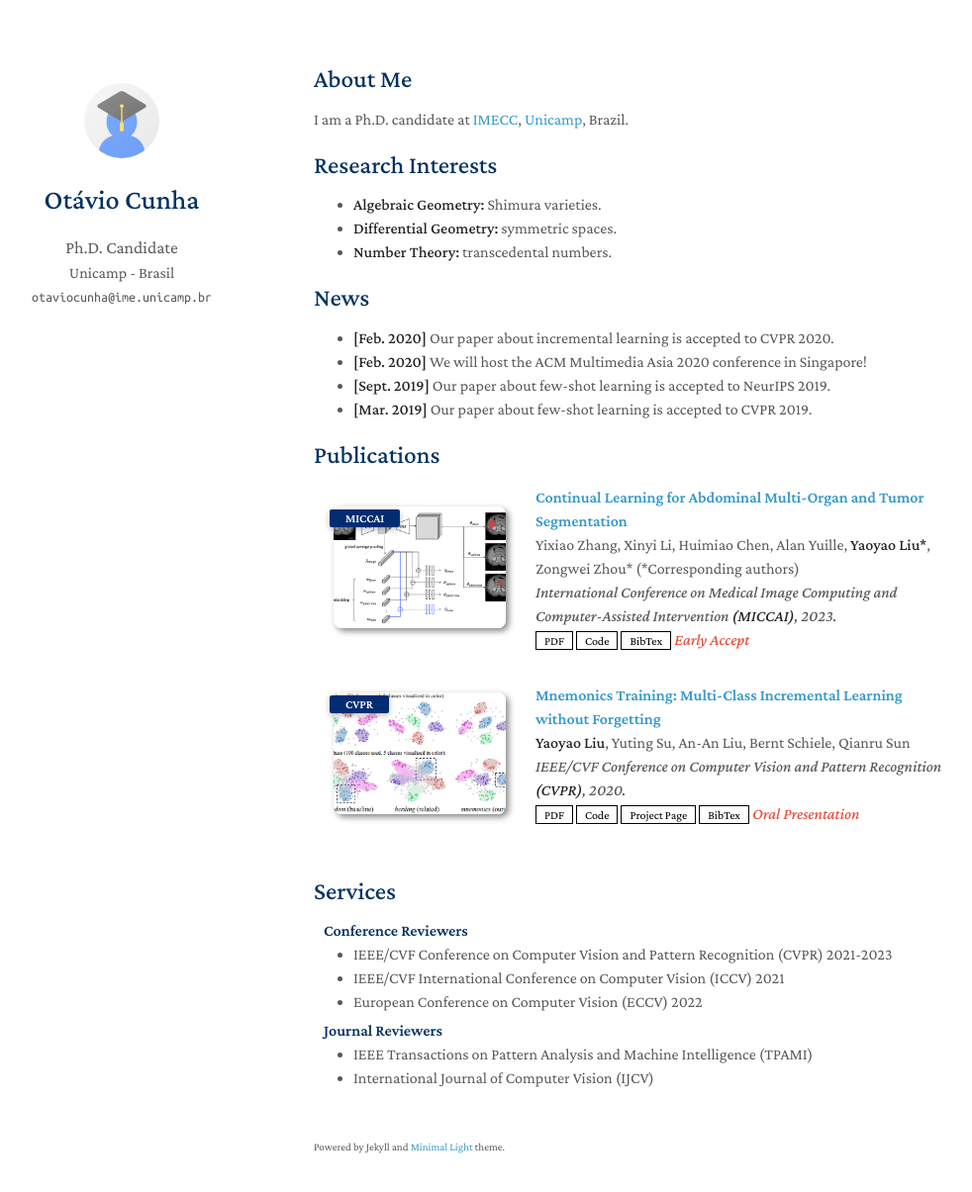
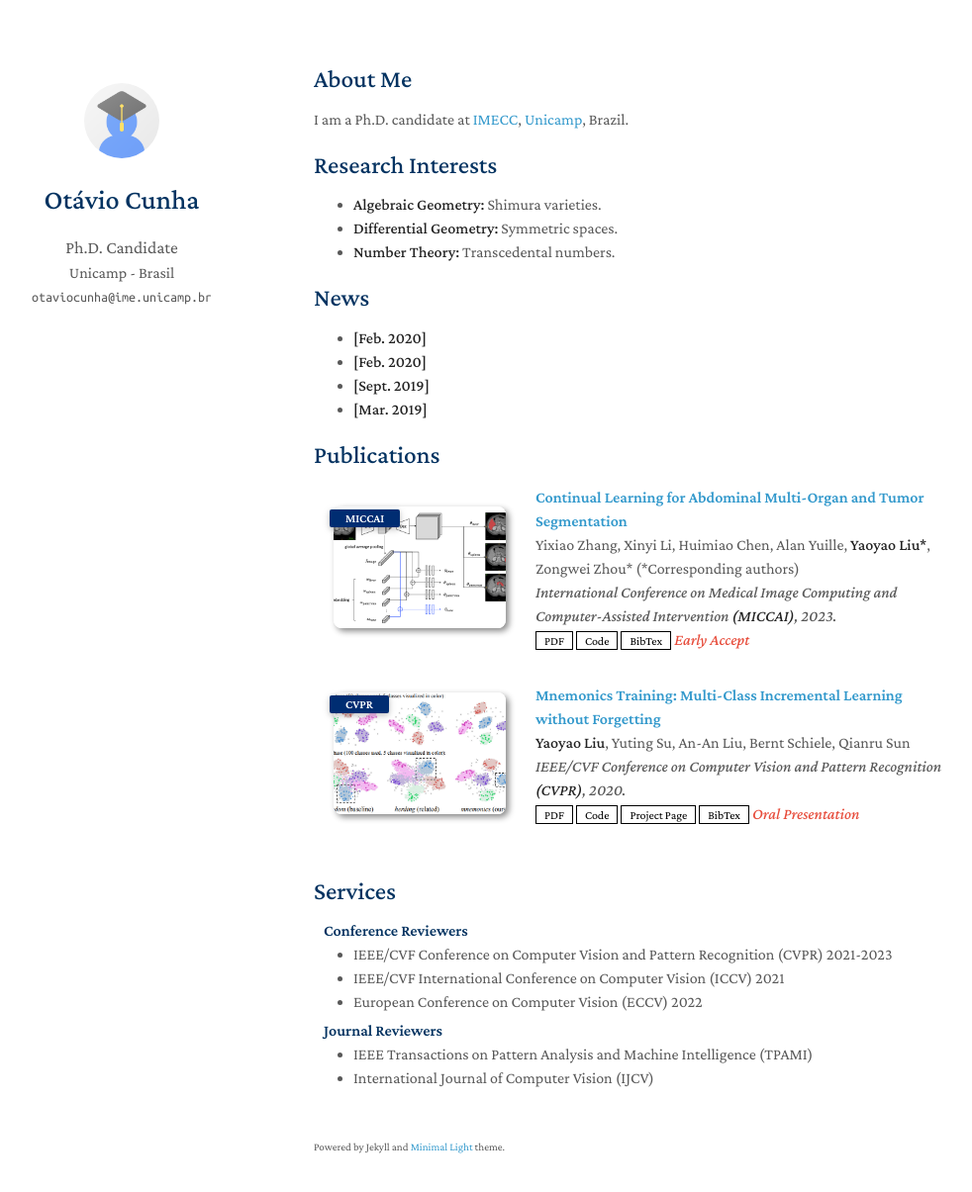
Before and after one commit to Otavio-Cunha/otaviocunha.github.io, a Jekyll site: the page built from index.md, in a window 1280 px wide and 1240 px high. Shown: the top 1205 px of the window at 99% size, without its empty margins (153-1135 px from the left). Built offline with Jekyll 4.4.1, drawn with Linux system fonts in a browser that asks for light colours; a style sheet for code colours, icons or effects is not loaded; our own code applies the rules of GitHub Pages for plain Markdown files.

Commit message:
index.md

```diff
--- a/index.md
+++ b/index.md
@@ -8,15 +8,15 @@ I am a Ph.D. candidate at <a href="{{page.imecc}}">IMECC</a>, <a href="{{page.un
 ## Research Interests
 
 - **Algebraic Geometry:** Shimura varieties.
-- **Differential Geometry:** symmetric spaces.
-- **Number Theory:** transcedental numbers.
+- **Differential Geometry:** Symmetric spaces.
+- **Number Theory:** Transcedental numbers.
 
 ## News
 
-- **[Feb. 2020]** Our paper about incremental learning is accepted to CVPR 2020.
-- **[Feb. 2020]** We will host the ACM Multimedia Asia 2020 conference in Singapore!
-- **[Sept. 2019]** Our paper about few-shot learning is accepted to NeurIPS 2019.
-- **[Mar. 2019]** Our paper about few-shot learning is accepted to CVPR 2019.
+- **[Feb. 2020]**
+- **[Feb. 2020]**
+- **[Sept. 2019]**
+- **[Mar. 2019]**
 
 {% include_relative _includes/publications.md %}
 
```
